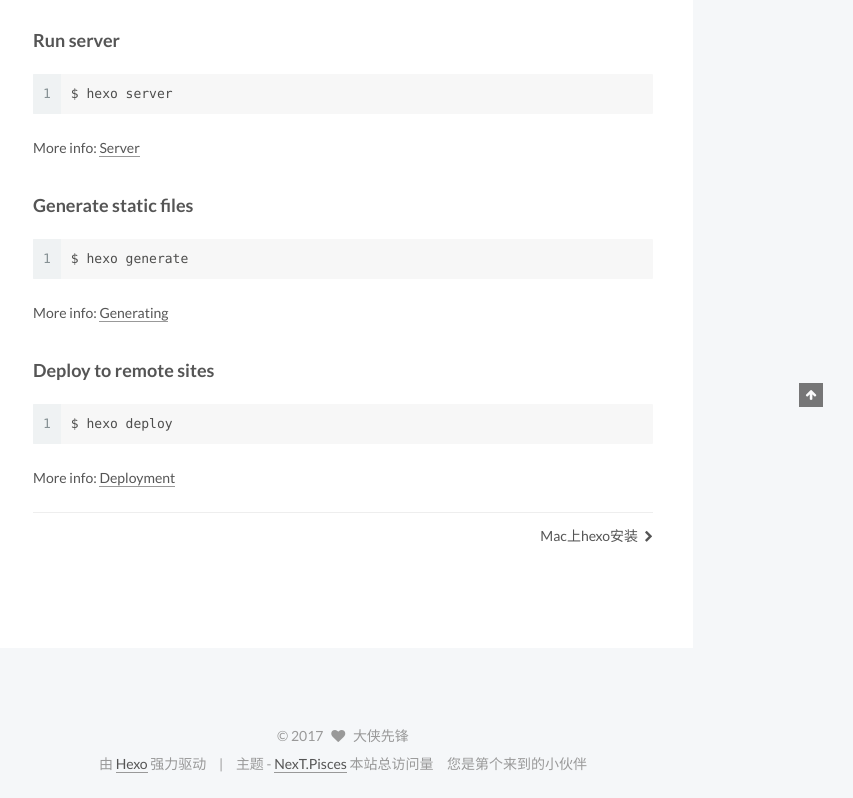
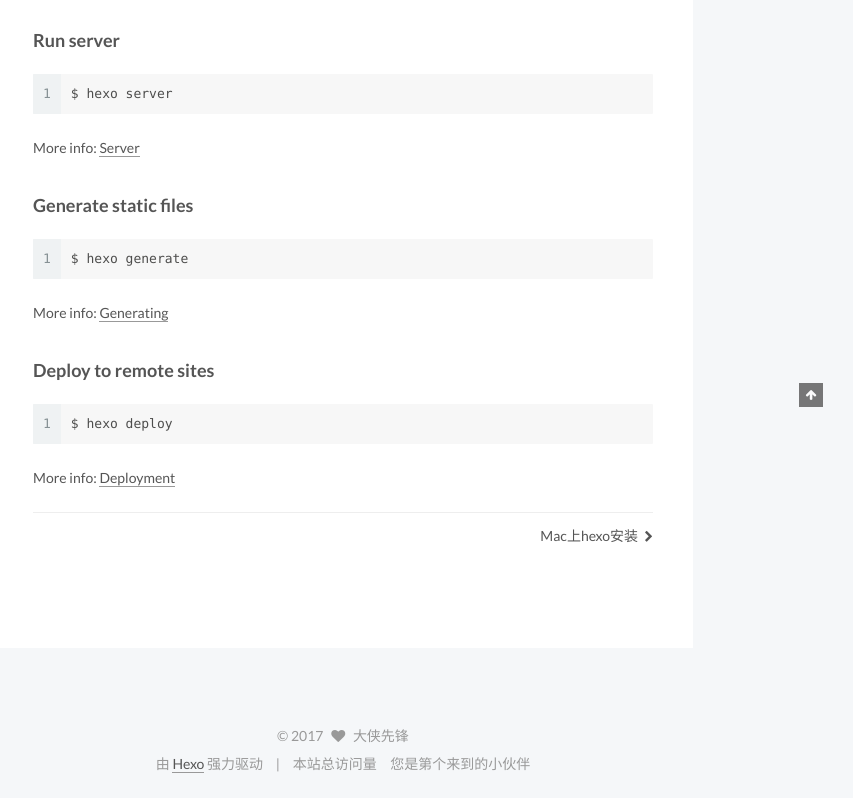
Before and after one commit to xianfeng92/xianfeng92.github.io, a plain HTML site: page 2017/10/12/hello-world/index.html in a window 1280 px wide. Shown: the part 493-1291 px from the top of the page, without its empty margins (427-1280 px from the left). Drawn offline with Linux system fonts and the light colour scheme; some packages are replaced by stand-ins of ours; a script that the page names is missing.

Commit message:
Site updated: 2017-10-14 03:04:29

```diff
--- a/2017/10/12/hello-world/index.html
+++ b/2017/10/12/hello-world/index.html
@@ -612,14 +612,10 @@
 </div>
 
 <div class="theme-info">
-  主题 -
-  <a class="theme-link" href="https://github.com/iissnan/hexo-theme-next">
-    NexT.Pisces
-  </a>
-</div>
 <script async src="https://dn-lbstatics.qbox.me/busuanzi/2.3/busuanzi.pure.mini.js"></script>
 本站总访问量 <span id="busuanzi_value_site_pv"></span> &nbsp&nbsp&nbsp
 您是第<span id="busuanzi_value_site_uv"></span>个来到的小伙伴
+</div>
 
 
 
```
Also changed, not shown: 2017/10/13/Mac上hexo安装/index.html (+1 -5 lines), archives/2017/10/index.html (+1 -5 lines), archives/2017/index.html (+1 -5 lines), archives/index.html (+1 -5 lines), categories/index.html (+1 -5 lines), index.html (+1 -5 lines), tags/Mac/index.html (+1 -5 lines), tags/index.html (+1 -5 lines).
